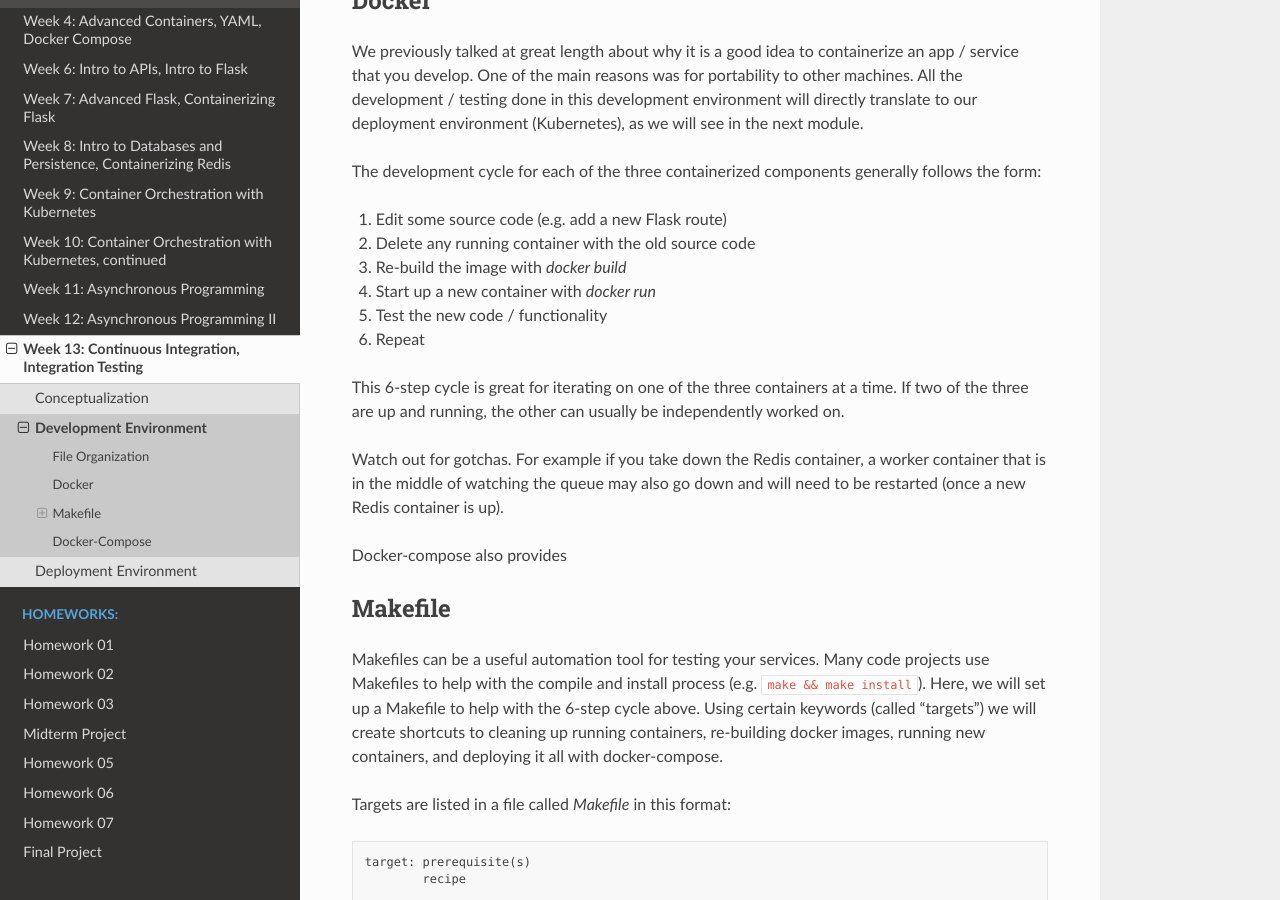
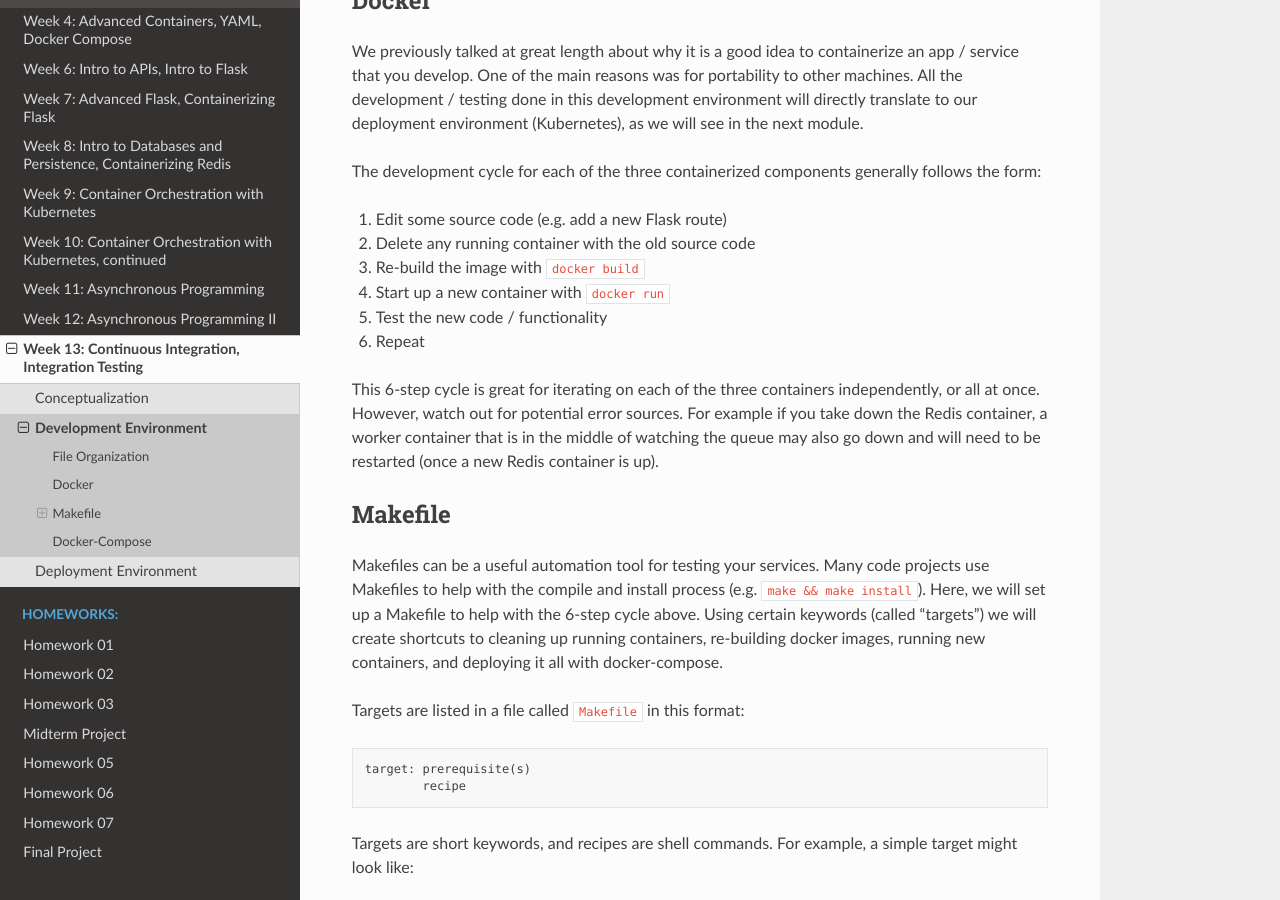
Before and after one commit to TACC/coe-332-sp21, a Sphinx documentation site: the page built from docs/week13/development.rst, in a window 1280 px wide and 900 px high, scrolled down 1105 px. Built offline with Sphinx 7.4.7 and the Read the Docs theme 2.0.0, drawn with Linux system fonts in a browser that asks for light colours; pages that are not in the unit, such as notebooks, are missing from menus.

Commit message:
remove some errant text

```diff
--- a/docs/week13/development.rst
+++ b/docs/week13/development.rst
@@ -64,20 +64,17 @@ follows the form:
 
 1. Edit some source code (e.g. add a new Flask route)
 2. Delete any running container with the old source code
-3. Re-build the image with `docker build`
-4. Start up a new container with `docker run`
+3. Re-build the image with ``docker build``
+4. Start up a new container with ``docker run``
 5. Test the new code / functionality
 6. Repeat
 
-This 6-step cycle is great for iterating on one of the three containers at a
-time. If two of the three are up and running, the other can usually be
-independently worked on.
+This 6-step cycle is great for iterating on each of the three containers
+independently, or all at once. However, watch out for potential error sources.
+For example if you take down the Redis container, a worker container that is in
+the middle of watching the queue may also go down and will need to be restarted
+(once a new Redis container is up).
 
-Watch out for gotchas. For example if you take down the Redis container, a worker
-container that is in the middle of watching the queue may also go down and will
-need to be restarted (once a new Redis container is up).
-
-Docker-compose also provides
 
 Makefile
 --------
@@ -89,7 +86,7 @@ Many code projects use Makefiles to help with the compile and install process
 shortcuts to cleaning up running containers, re-building docker images, running
 new containers, and deploying it all with docker-compose.
 
-Targets are listed in a file called `Makefile` in this format:
+Targets are listed in a file called ``Makefile`` in this format:
 
 .. code-block:: text
 
```
